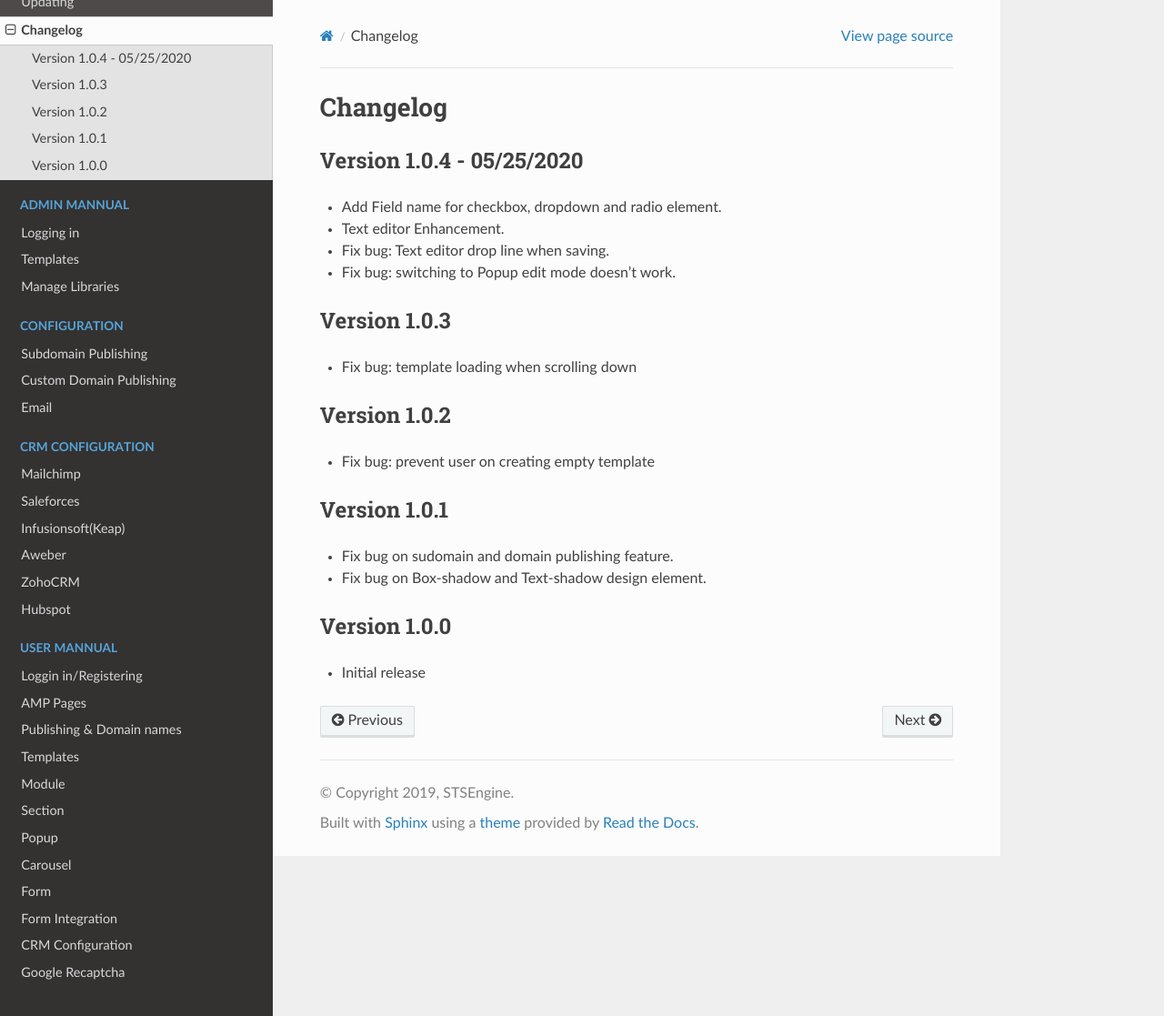
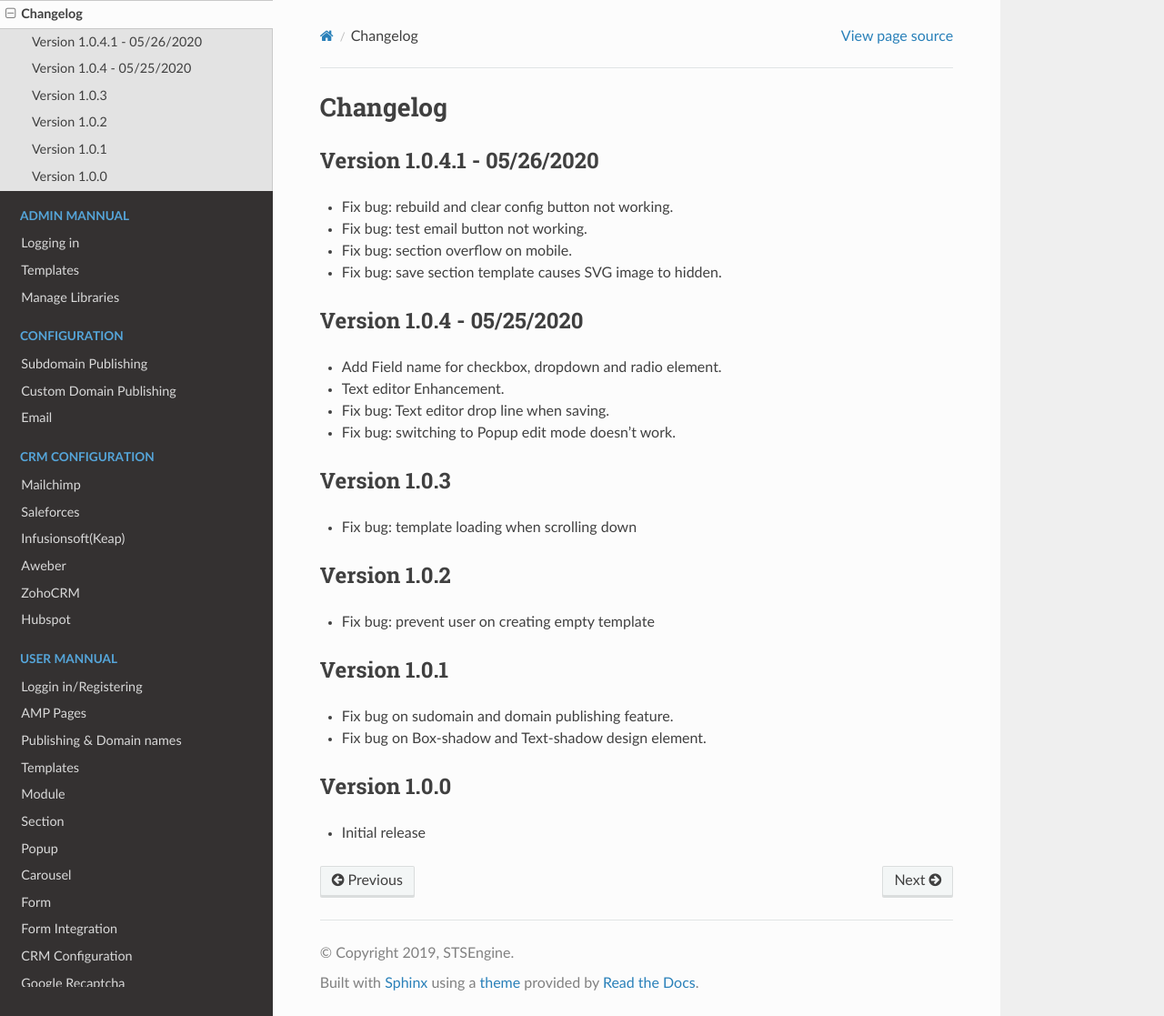
Before and after one commit to logozadocs/-ampbuilder-docs-en, a Sphinx documentation site: the page built from source/changelog.rst, in a window 1280 px wide and 1117 px high. Shown: the whole window at 91% size. Built offline with Sphinx 7.4.7 and the Read the Docs theme 2.0.0, drawn with Linux system fonts in a browser that asks for light colours; pages that are not in the unit, such as notebooks, are missing from menus.

Commit message:
no message

```diff
--- a/source/changelog.rst
+++ b/source/changelog.rst
@@ -1,5 +1,14 @@
 Changelog
 ==============
+
+==============
+Version 1.0.4.1 - 05/26/2020
+==============
+
+- Fix bug: rebuild and clear config button not working.
+- Fix bug: test email button not working.
+- Fix bug: section overflow on mobile.
+- Fix bug: save section template causes SVG image to hidden.
 
 ==============
 Version 1.0.4 - 05/25/2020
```
